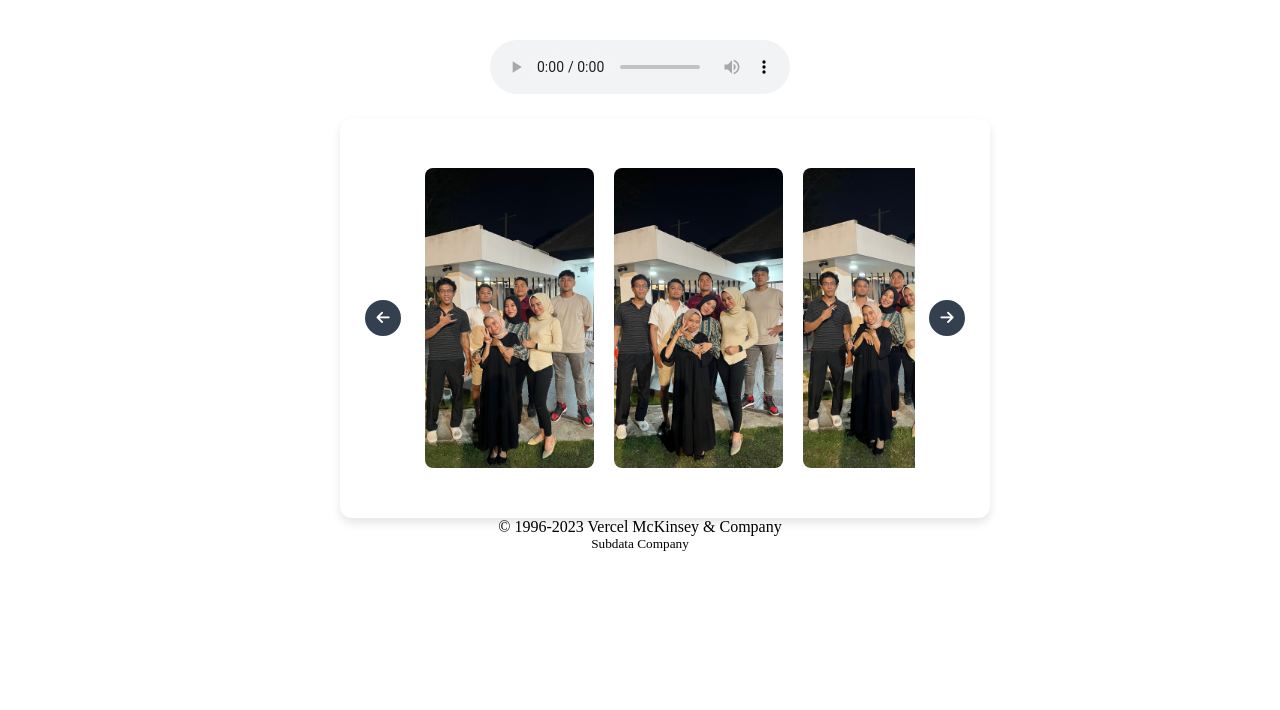
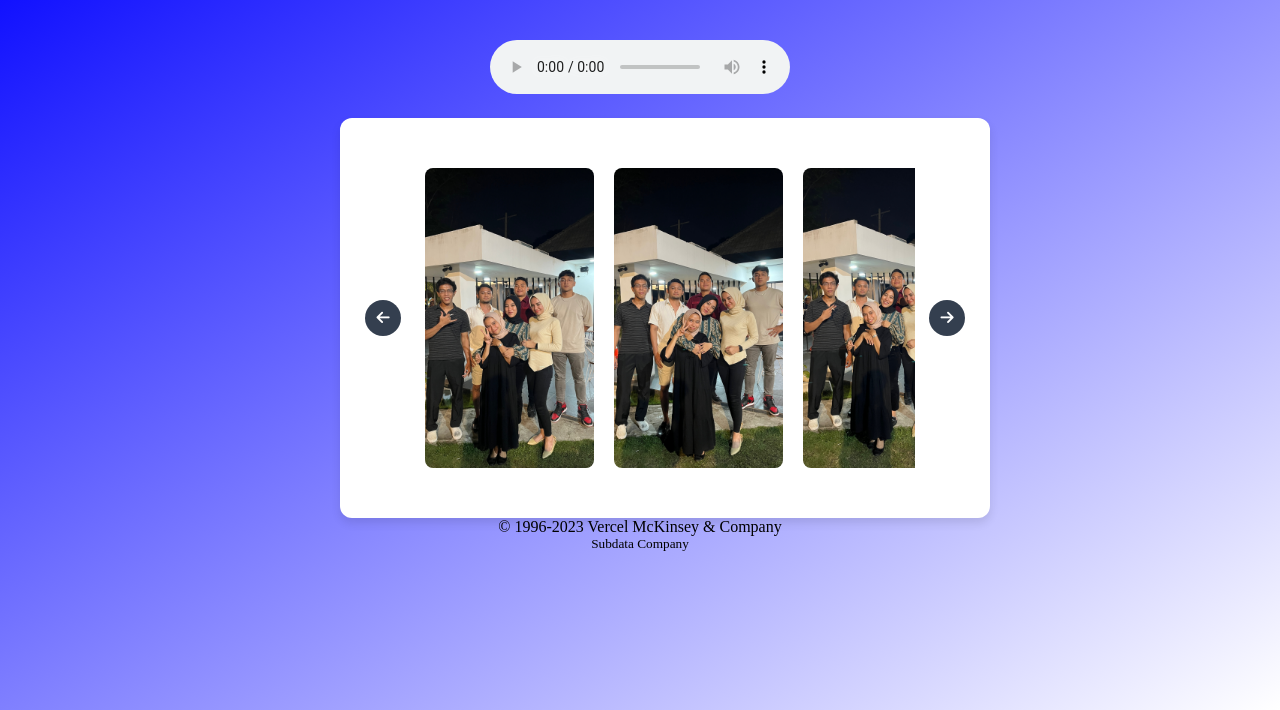
Before and after one commit to lookupfrans/....., a plain HTML site: page index.html in a window 1280 px wide. Shown: the part 110-820 px from the top of the page. Drawn offline with Linux system fonts and the light colour scheme.

Commit message:
Update style.css

```diff
--- a/style.css
+++ b/style.css
@@ -10,7 +10,7 @@ body {
   align-items: center;
   justify-content: center;
   text-align: center;
-  background-color: linear-gradient(to bottom right, blue, white);
+  background-image: linear-gradient(to bottom right, blue, white);
   margin-top: 20px;
 }
 
```
